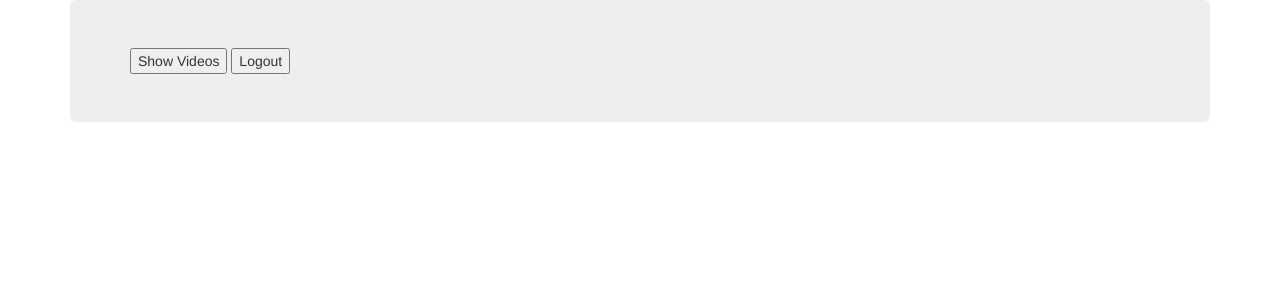
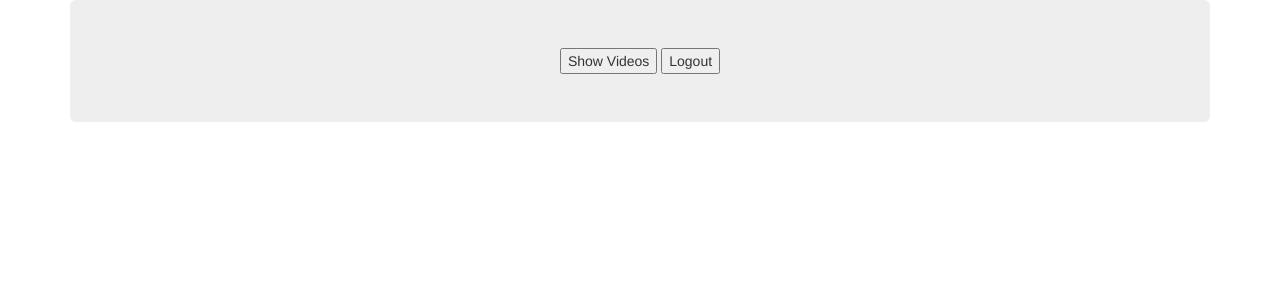
Before and after one commit to hhaddock/final_project, a PHP site: page /views/homePage.php in a window 1280 px wide. Shown: the top 300 px of the page. Run offline with PHP 8.4, Linux system fonts and the light colour scheme; the visitor is signed in with stand-in values (Sample User, id 1); some libraries are stand-ins or nearby versions.

Commit message:
front end

```diff
--- a/views/homePage.php
+++ b/views/homePage.php
@@ -12,7 +12,7 @@
     <?php if(isset($_SESSION['loggedin'])){ ?>
       <div class="container">
         <div class="jumbotron">
-          <div id="navBar" class="form-inline">
+          <div id="navBar" class="text-center form-inline">
             <input type="button" value="Show Videos">
             <input type="button" value="Logout" onclick="location.href='http://ec2-35-164-57-153.us-west-2.compute.amazonaws.com/final_project/statics/php/logout.php'">
           </div>
```
